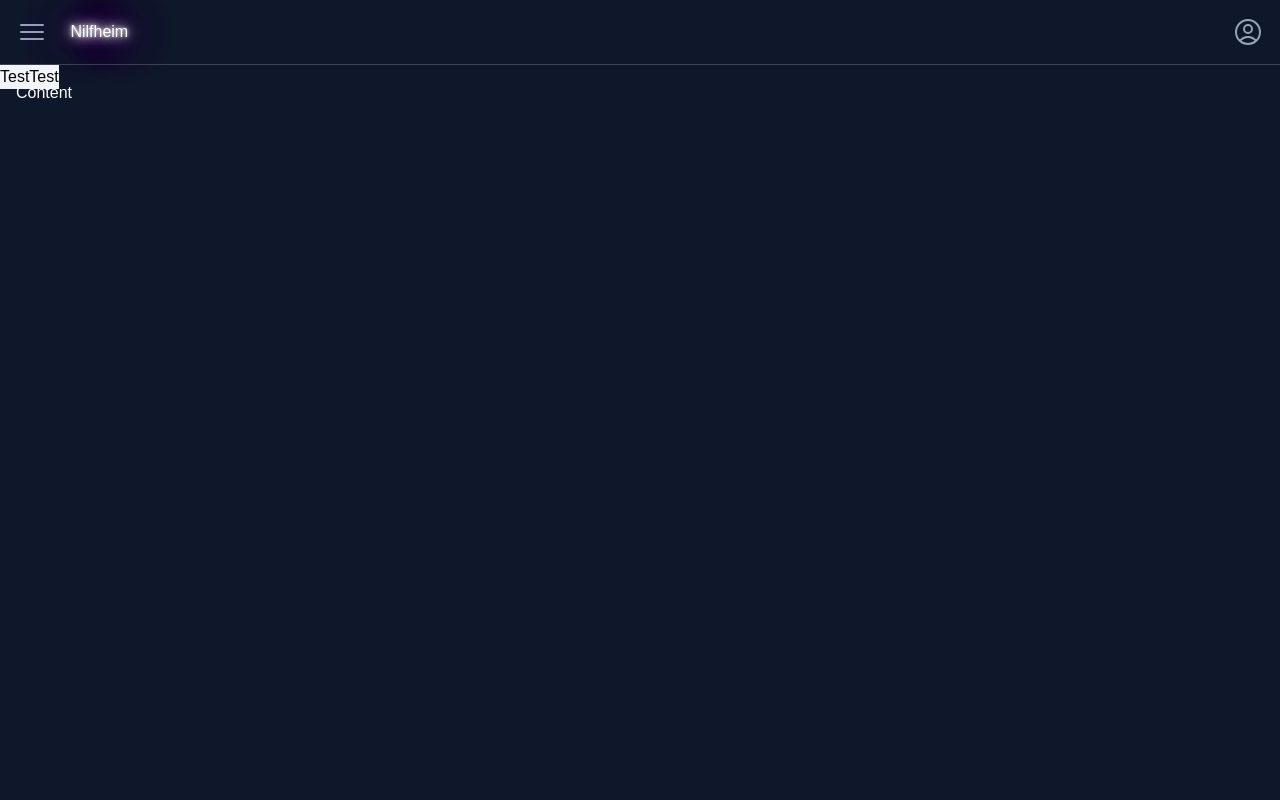
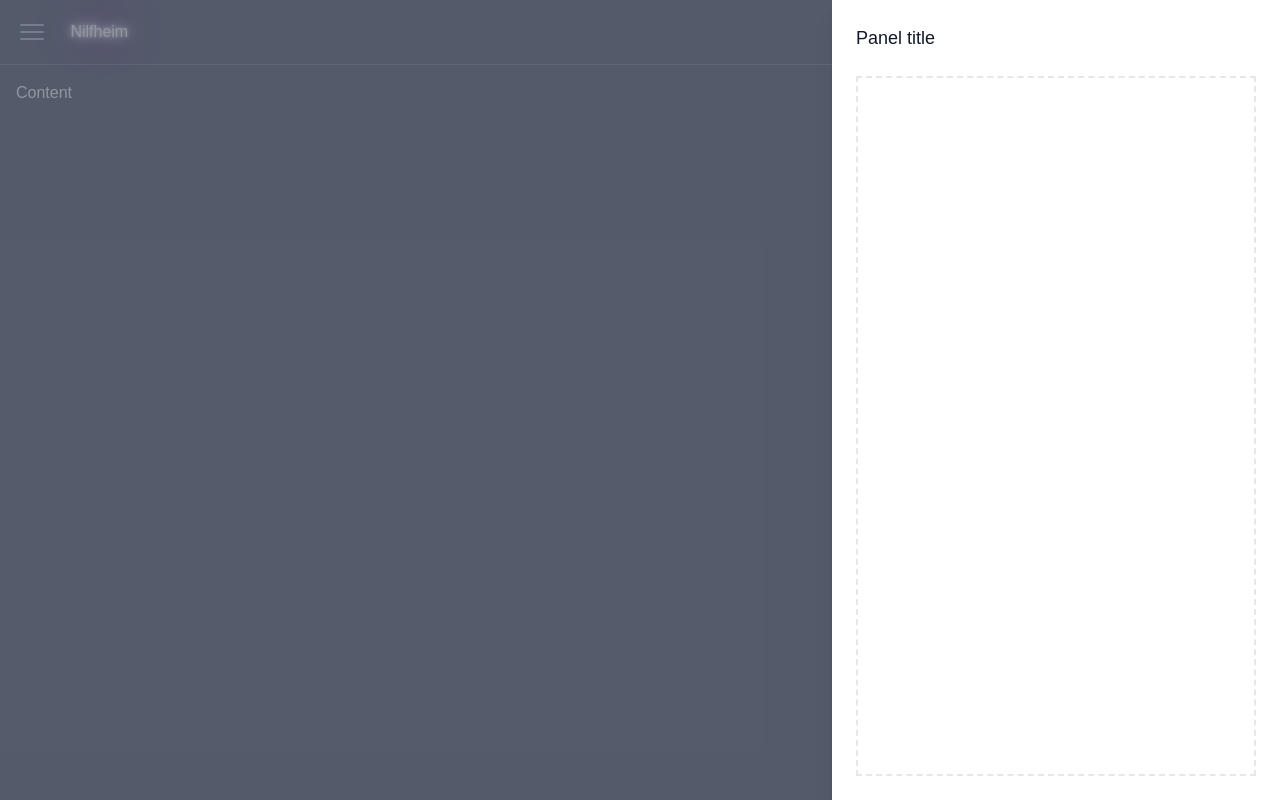
Before and after one commit to freekieb7/invman, a Next.js app in the folder next-js/: page / in a window 1280 px wide. Both pictures are taken after a click on the button 32 px from the left and 32 px from the top of the page. Built offline with nearby package versions, Linux system fonts and the light colour scheme; no server answers.

Commit message:
sidebar work with menu button

```diff
--- a/next-js/package.json
+++ b/next-js/package.json
@@ -9,6 +9,7 @@
     "lint": "next lint"
   },
   "dependencies": {
+    "@headlessui/react": "^1.7.7",
     "@heroicons/react": "^2.0.13",
     "@next/font": "13.0.7",
     "@types/node": "18.11.16",
--- a/next-js/src/app/layout.tsx
+++ b/next-js/src/app/layout.tsx
@@ -5,8 +5,11 @@ import "@/styles/globals.css";
 import { SessionProvider } from "next-auth/react";
 import Navbar from "@/components/navbar/navbar";
 import Sidebar from "@/components/navbar/sidebar";
+import { useState } from "react";
 
 export default function Layout({ children }: { children: React.ReactNode }) {
+  const [open, toggleSidebar] = useState(false);
+
   return (
     <SessionProvider refetchOnWindowFocus={false}>
       <html lang="en">
@@ -14,13 +17,13 @@ export default function Layout({ children }: { children: React.ReactNode }) {
           <title>Nilfheim</title>
         </head>
         <body className="bg-slate-900">
-          <Navbar />
+          <Navbar open={open} toggleSidebar={toggleSidebar} />
           <div>
             <div className="absolute">
               <div className="p-4">{children}</div>
             </div>
             <div className="absolute z-10">
-              <Sidebar />
+              <Sidebar open={open} toggleOpen={toggleSidebar} />
             </div>
           </div>
         </body>
--- a/next-js/src/components/buttons/menu-btn.tsx
+++ b/next-js/src/components/buttons/menu-btn.tsx
@@ -1,8 +1,17 @@
-export default function MenuButton() {
+import { Dispatch, SetStateAction } from "react";
+
+type Props = {
+  open: boolean;
+  toggleSidebar: Dispatch<SetStateAction<boolean>>;
+};
+
+export default function MenuButton({ open, toggleSidebar }: Props) {
   return (
     <button
       className="text-slate-400 hover:text-slate-500 dark:hover:text-slate-300"
-      onClick={() => {}}
+      onClick={() => {
+        toggleSidebar(!open);
+      }}
     >
       <svg
         xmlns="http://www.w3.org/2000/svg"
--- a/next-js/src/components/navbar/navbar.tsx
+++ b/next-js/src/components/navbar/navbar.tsx
@@ -1,12 +1,18 @@
 import LoginButton from "@/components/buttons/login-btn";
+import { Dispatch, SetStateAction } from "react";
 import MenuButton from "../buttons/menu-btn";
 
-export default function Navbar() {
+type Props = {
+  open: boolean;
+  toggleSidebar: Dispatch<SetStateAction<boolean>>;
+};
+
+export default function Navbar({ open, toggleSidebar }: Props) {
   return (
     <div className="p-4 border-b border-slate-100/20">
       <div className="flex h-8 justify-between items-center">
         <div className="flex gap-4">
-          <MenuButton />
+          <MenuButton open={open} toggleSidebar={toggleSidebar} />
           <h1 className="neonText">Nilfheim</h1>
         </div>
         <div className="flex right-0 items-center">
--- a/next-js/src/components/navbar/sidebar.tsx
+++ b/next-js/src/components/navbar/sidebar.tsx
@@ -1,8 +1,83 @@
-export default function Sidebar() {
+import { Dispatch, Fragment, SetStateAction } from "react";
+import { Dialog, Transition } from "@headlessui/react";
+
+type Props = {
+  open: boolean;
+  toggleOpen: Dispatch<SetStateAction<boolean>>;
+};
+
+export default function Sidebar({ open, toggleOpen }: Props) {
   return (
-    <div className="flex bg-slate-100 max-w-sm">
-      <div>Test</div>
-      <div>Test</div>
-    </div>
+    <Transition.Root show={open} as={Fragment}>
+      <Dialog as="div" className="relative z-10" onClose={toggleOpen}>
+        <Transition.Child
+          as={Fragment}
+          enter="ease-in-out duration-500"
+          enterFrom="opacity-0"
+          enterTo="opacity-100"
+          leave="ease-in-out duration-500"
+          leaveFrom="opacity-100"
+          leaveTo="opacity-0"
+        >
+          <div className="fixed inset-0 bg-gray-500 bg-opacity-75 transition-opacity" />
+        </Transition.Child>
+
+        <div className="fixed inset-0 overflow-hidden">
+          <div className="absolute inset-0 overflow-hidden">
+            <div className="pointer-events-none fixed inset-y-0 right-0 flex max-w-full pl-10">
+              <Transition.Child
+                as={Fragment}
+                enter="transform transition ease-in-out duration-500 sm:duration-700"
+                enterFrom="translate-x-full"
+                enterTo="translate-x-0"
+                leave="transform transition ease-in-out duration-500 sm:duration-700"
+                leaveFrom="translate-x-0"
+                leaveTo="translate-x-full"
+              >
+                <Dialog.Panel className="pointer-events-auto relative w-screen max-w-md">
+                  {/* <Transition.Child
+                    as={Fragment}
+                    enter="ease-in-out duration-500"
+                    enterFrom="opacity-0"
+                    enterTo="opacity-100"
+                    leave="ease-in-out duration-500"
+                    leaveFrom="opacity-100"
+                    leaveTo="opacity-0"
+                  >
+                    <div className="absolute top-0 left-0 -ml-8 flex pt-4 pr-2 sm:-ml-10 sm:pr-4">
+                      <button
+                        type="button"
+                        className="rounded-md text-gray-300 hover:text-white focus:outline-none focus:ring-2 focus:ring-white"
+                        onClick={() => setOpen(false)}
+                      >
+                        <span className="sr-only">Close panel</span>
+                        <XMarkIcon className="h-6 w-6" aria-hidden="true" />
+                      </button>
+                    </div>
+                  </Transition.Child> */}
+                  <div className="flex h-full flex-col overflow-y-scroll bg-white py-6 shadow-xl">
+                    <div className="px-4 sm:px-6">
+                      <Dialog.Title className="text-lg font-medium text-gray-900">
+                        Panel title
+                      </Dialog.Title>
+                    </div>
+                    <div className="relative mt-6 flex-1 px-4 sm:px-6">
+                      {/* Replace with your content */}
+                      <div className="absolute inset-0 px-4 sm:px-6">
+                        <div
+                          className="h-full border-2 border-dashed border-gray-200"
+                          aria-hidden="true"
+                        />
+                      </div>
+                      {/* /End replace */}
+                    </div>
+                  </div>
+                </Dialog.Panel>
+              </Transition.Child>
+            </div>
+          </div>
+        </div>
+      </Dialog>
+    </Transition.Root>
   );
 }
```
Also changed, not shown: 1 other file (tests, documents, lock files or other folders).
